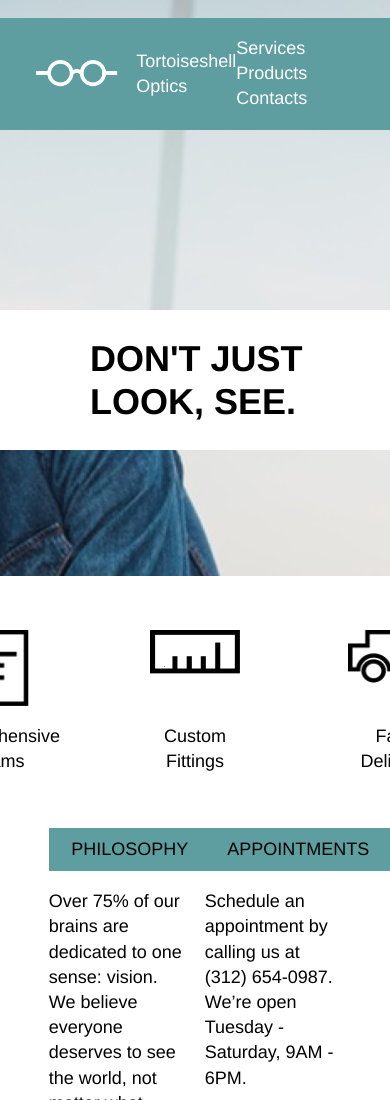
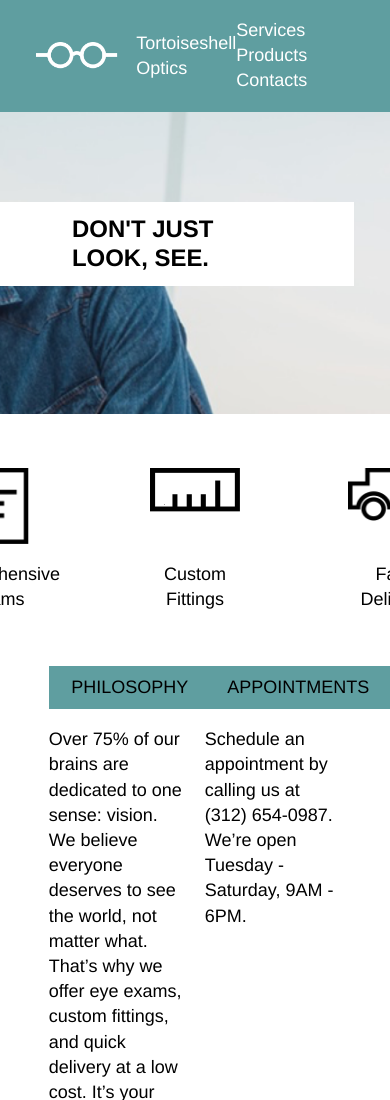
Before and after one commit to shyamnair1487/Tortoiseshell_Optics, a plain HTML site: page index.html in a window 390 px wide. Shown: the top 1100 px of the page. Drawn offline with Linux system fonts and the light colour scheme.

Commit message:
Added media queries for max width of 1024px

```diff
--- a/resources/css/style.css
+++ b/resources/css/style.css
@@ -147,3 +147,25 @@ footer img {
 }
 
 /**** Media Queries ********/
+
+@media only screen and (max-width: 1024px) {
+  header {
+    padding-top: 0;
+    height: 22rem;
+  }
+
+  nav.container {
+    max-width: 100%;
+  }
+
+  .main-banner {
+    margin-top: -5rem;
+    margin-right: 4rem;
+  }
+
+  .main-banner h1 {
+    font-size: 1.33rem;
+    padding: 0.75rem 4rem;
+  }
+
+}
```
